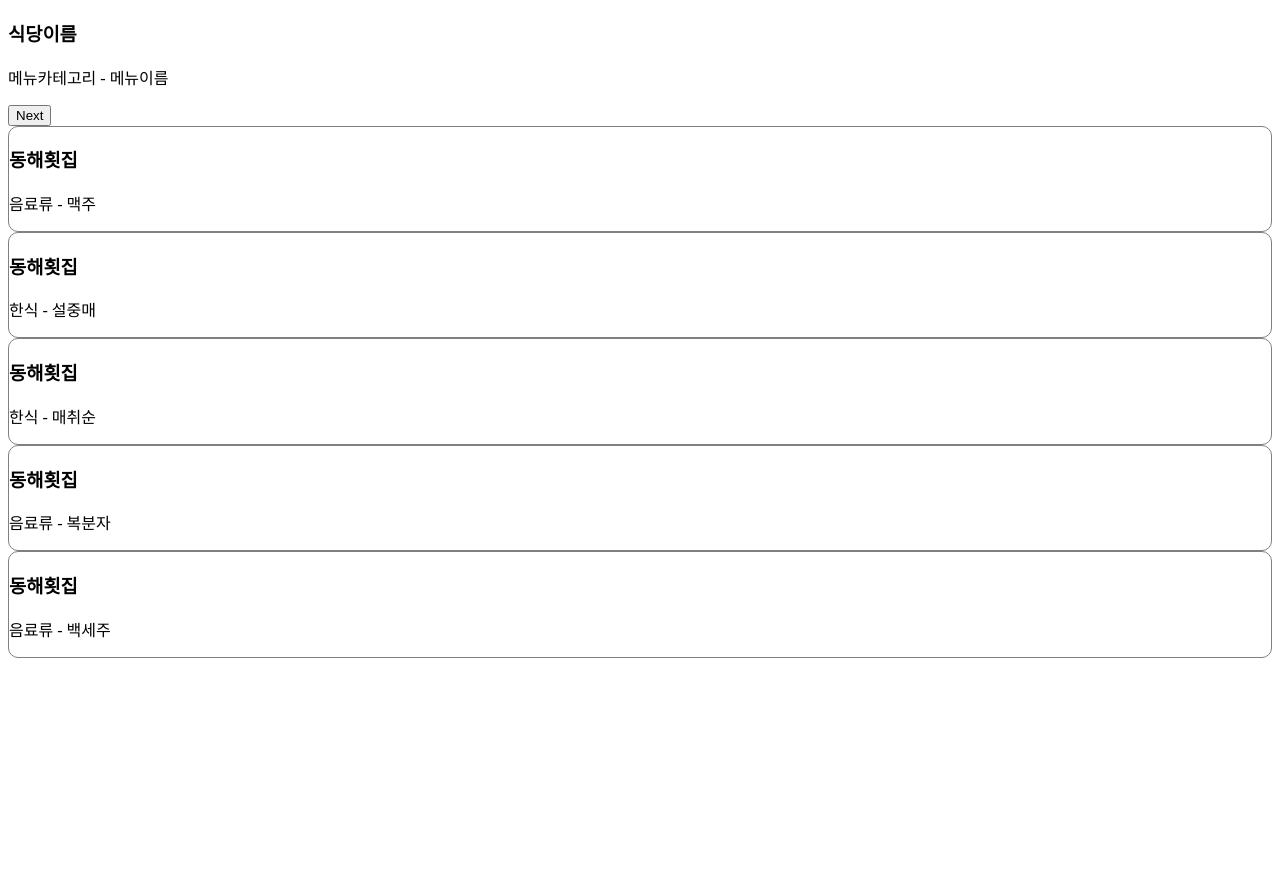
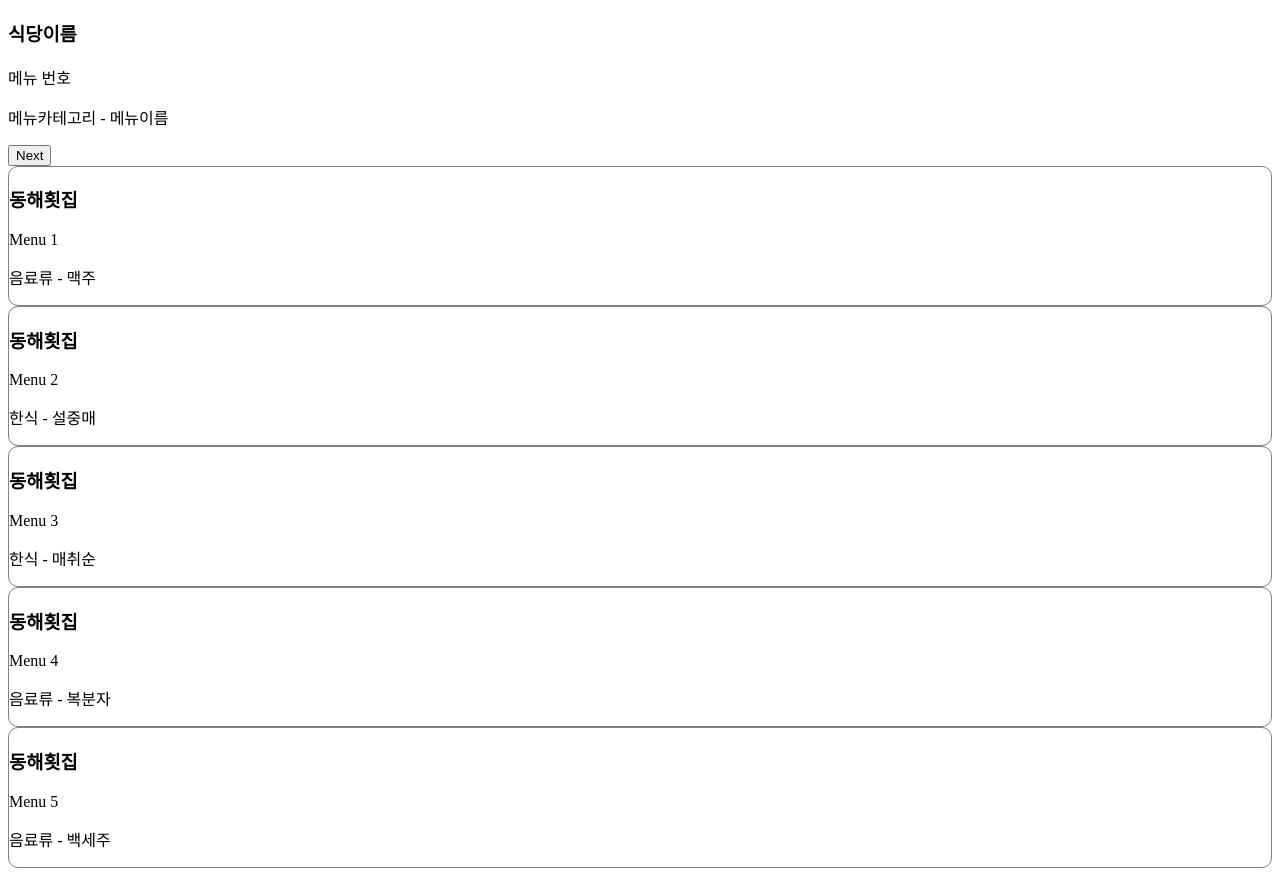
Before and after one commit to guswns951230/20221014-Ajax, a plain HTML site: page index.html in a window 1280 px wide. Shown: the part 61-937 px from the top of the page. Before the commit the page ends 800 px from the top, so only its background shows below. Drawn offline with Linux system fonts and the light colour scheme.

Commit message:
add menu number

```diff
--- a/index.html
+++ b/index.html
@@ -17,6 +17,7 @@
   <body>
     <h1>Menu List</h1>
     <h3>식당이름</h3>
+    <p>메뉴 번호</p>
     <p>메뉴카테고리 - 메뉴이름</p>
     <button id="next">Next</button>
     <script>
@@ -28,18 +29,17 @@
         const data = await response.json();
         console.log(data);
 
-        const menuName = data.body[0].MENU_NM;
-        const restaurantName = data.body[0].RSTR_NM;
-        const category = data.body[0].MENU_CTGRY_LCLAS_NM;
-
-        function menuTag(menuName, restaurantName, category) {
+        function menuTag(menuNum, menuName, restaurantName, category) {
           const restaurantNameTag = document.createElement("h3");
           restaurantNameTag.innerHTML = restaurantName;
+          const menuNumTag = document.createElement("p");
+          menuNumTag.innerHTML = "Menu " + (menuNum + 1);
           const menuCategoryTag = document.createElement("p");
           menuCategoryTag.innerHTML = category + " - " + menuName;
 
           const menuBox = document.createElement("div");
           menuBox.append(restaurantNameTag);
+          menuBox.append(menuNumTag);
           menuBox.append(menuCategoryTag);
 
           menuBox.classList.add("list");
@@ -47,6 +47,7 @@
         }
         for (let i = nextCount; i < nextCount + 5; i++) {
           menuTag(
+            i,
             data.body[i].MENU_NM,
             data.body[i].RSTR_NM,
             data.body[i].MENU_CTGRY_LCLAS_NM
```
